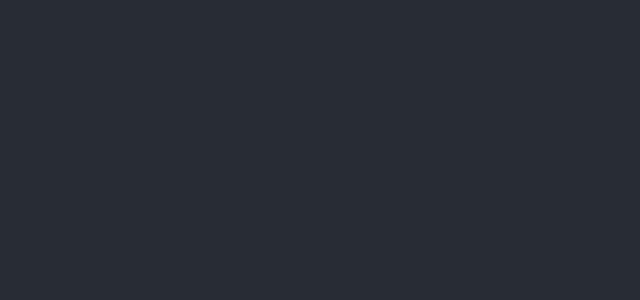
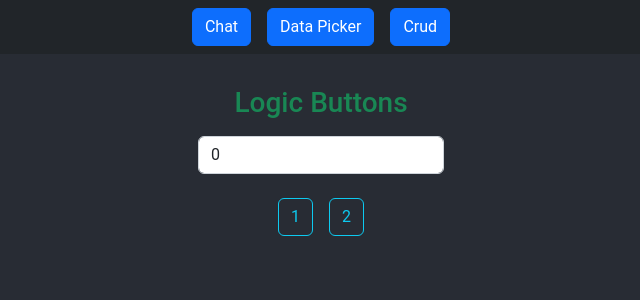
Before and after one commit to RodneyMac/proyects-with-js-logics, a React (Create React App) app: page /data-picker in a window 1280 px wide. Before the commit this address had no page. Shown: the top 300 px of the page, without its empty margins (319-959 px from the left). Built offline with nearby package versions, Linux system fonts and the light colour scheme.

Commit message:
Logic Buttons and Nav component, modificated

```diff
--- a/src/App.js
+++ b/src/App.js
@@ -9,7 +9,7 @@ function App() {
     <>
       <Routes>
         <Route path="/chat" element={<Chat/>}/>
-        <Route path="/logic-buttons" element={<LogicButtons/>}/>
+        <Route path="/data-picker" element={<LogicButtons/>}/>
         <Route path="/crud" element={<Crud/>}/>
       </Routes>
     </>
--- a/src/components/Logic Buttons/LogicButtons.js
+++ b/src/components/Logic Buttons/LogicButtons.js
@@ -29,7 +29,7 @@ const LogicButtons = () => {
         <div className=''>
         <h3 className='text-success mt-2 text-center'>Logic Buttons</h3>
           <div className='mb-3 mt-3'>
-            <input type="text" className='form-control' name="number" onChange={handleChange} value={quantity} autoFocus/>
+            <input type="text" className='form-control' name="number" onChange={handleChange} value={quantity}/>
           </div>
           <div className='mt-4 text-center'>
             <button onClick={handleRequire} className='btn btn-outline-info mx-2'>1</button>
--- a/src/components/Nav/Nav.js
+++ b/src/components/Nav/Nav.js
@@ -6,15 +6,8 @@ const Nav = () => {
     <div>
       <nav className="navbar bg-dark d-flex flex-row justify-content-center">
         <Link to="/chat" className='link'><button className='btn btn-primary mx-2'>Chat</button></Link>
-        <Link to="/logic-buttons" className='link'><button className='btn btn-primary mx-2'>Logic Buttons</button></Link>
+        <Link to="/data-picker" className='link'><button className='btn btn-primary mx-2'>Data Picker</button></Link>
         <Link to="/crud" className='link'><button className='btn btn-primary mx-2'>Crud</button></Link>
-        {/* <div className="container-fluid bg-light">
-          <button className="navbar-toggler" type="button" data-bs-toggle="collapse" data-bs-target="#navbarSupportedContent" aria-controls="navbarSupportedContent" aria-expanded="false" aria-label="Toggle navigation">
-            <span className="navbar-toggler-icon bg-light"></span>
-          </button>
-          <div className="collapse navbar-collapse" id="navbarSupportedContent">
-          </div>
-        </div> */}
       </nav>
     </div>
   )
```
